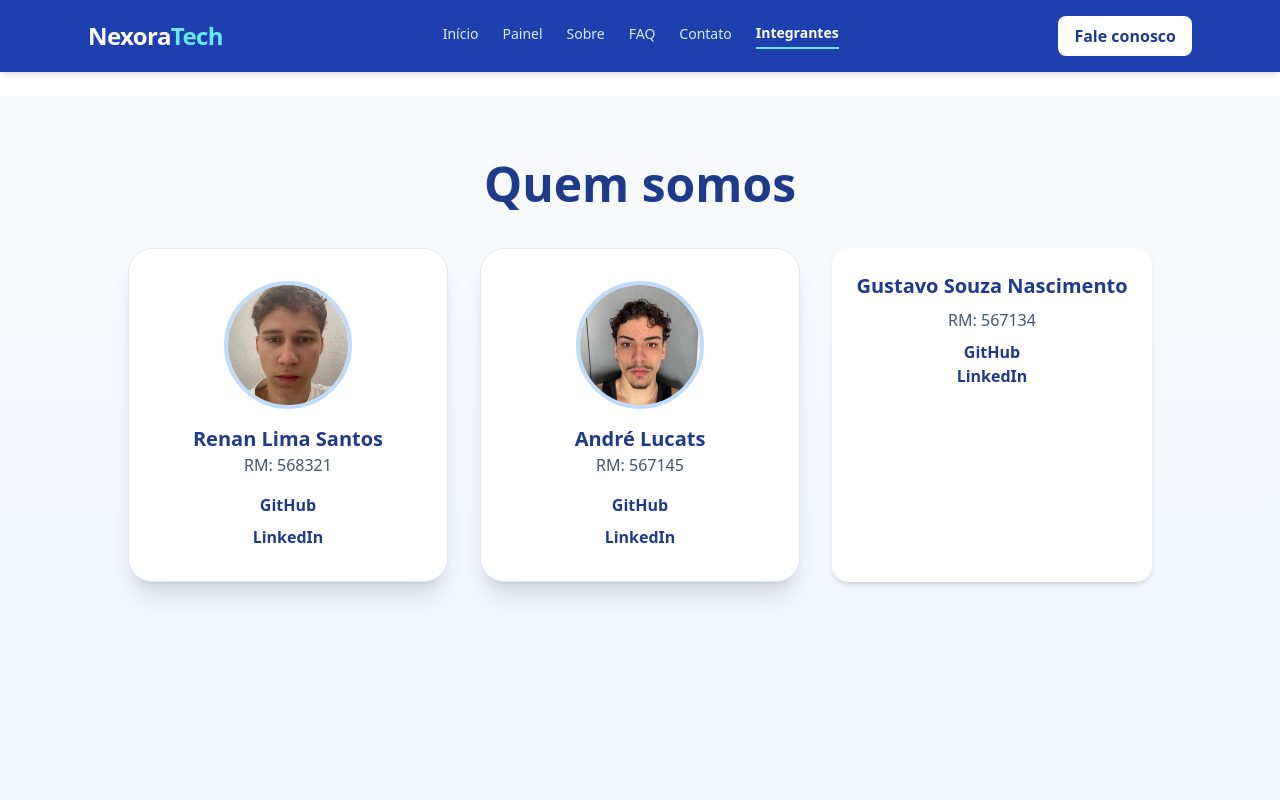
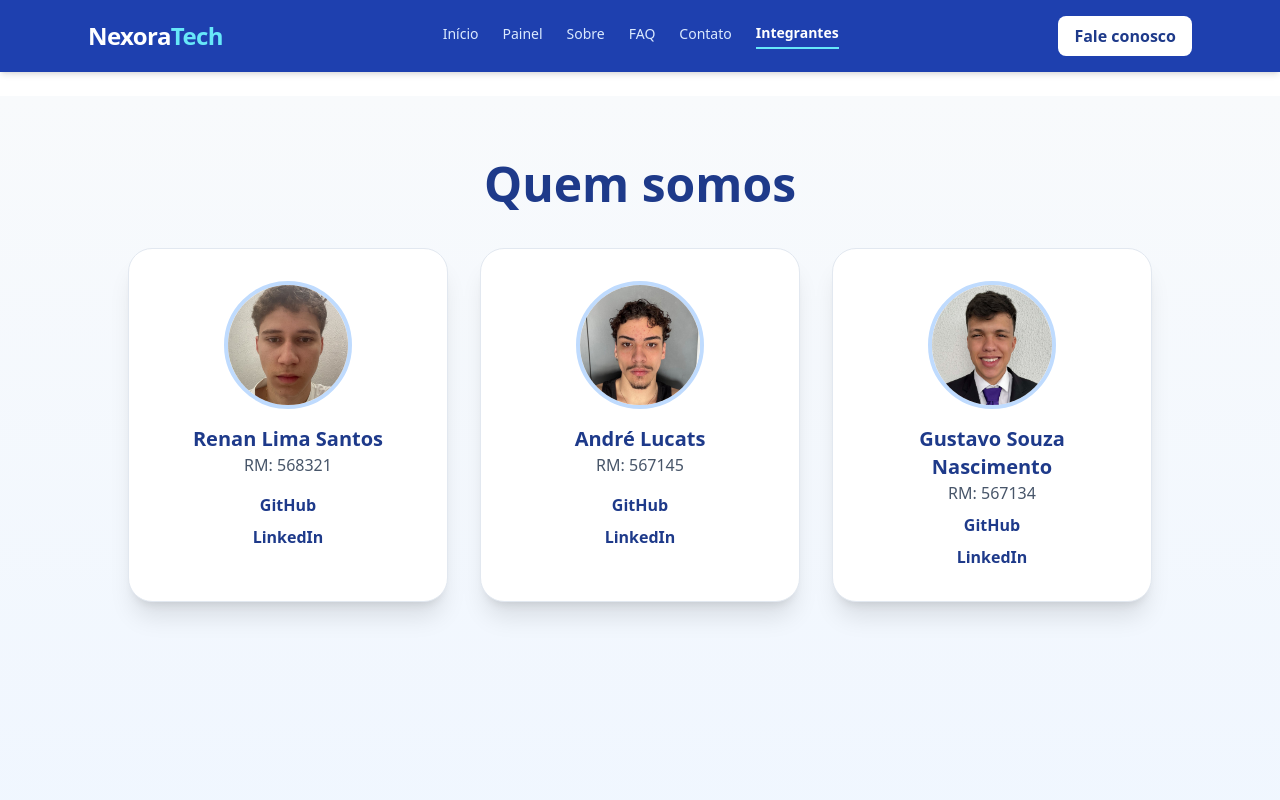
Before and after one commit to renanlima-hub/nexoratech, a React (Vite) app: page /integrantes in a window 1280 px wide. Shown: the top 800 px of the page. Built offline with nearby package versions, Linux system fonts and the light colour scheme.

Commit message:
feat: adiciona foto do integrante Gustavo

```diff
--- a/src/pages/Integrantes.tsx
+++ b/src/pages/Integrantes.tsx
@@ -1,5 +1,6 @@
 import renan from "../assets/renan.jpg";
 import andre from "../assets/andre.jpg";
+import gustavo from "../assets/gustavo.jpg";
 
 export default function Integrantes() {
   return (
@@ -78,14 +79,20 @@ export default function Integrantes() {
             </div>
           </div>
 
-          <div className="bg-white rounded-2xl shadow-md p-6 text-center">
-            <h3 className="text-xl font-bold text-blue-900 mb-2">
+          <div className="bg-white border border-slate-200 rounded-3xl shadow-xl p-8 text-center">
+
+            <img
+              src={gustavo}
+              alt="Gustavo"
+              className="w-32 h-32 mx-auto rounded-full object-cover border-4 border-blue-200 mb-4"
+            />
+            <h3 className="text-xl font-bold text-blue-900">
               Gustavo Souza Nascimento
             </h3>
 
             <p className="text-slate-600 mb-2">RM: 567134</p>
 
-            <div className="mt-2">
+            <div className="flex flex-col gap-2 items-center">
               <a
                 href="https://github.com/GustavoSouNascimento"
                 target="_blank"
@@ -94,7 +101,6 @@ export default function Integrantes() {
               >
                 GitHub
               </a>
-            </div>
 
               <a
                 href="https://www.linkedin.com/in/gustavo-souza-nascimento-698a81305/"
@@ -104,6 +110,8 @@ export default function Integrantes() {
               >
                 LinkedIn
               </a>
+
+            </div>
           </div>
         </div>
       </section>
```
Also changed, not shown: src/assets/gustavo.jpg (added). Lines whose indentation alone changed are shown as unchanged.
